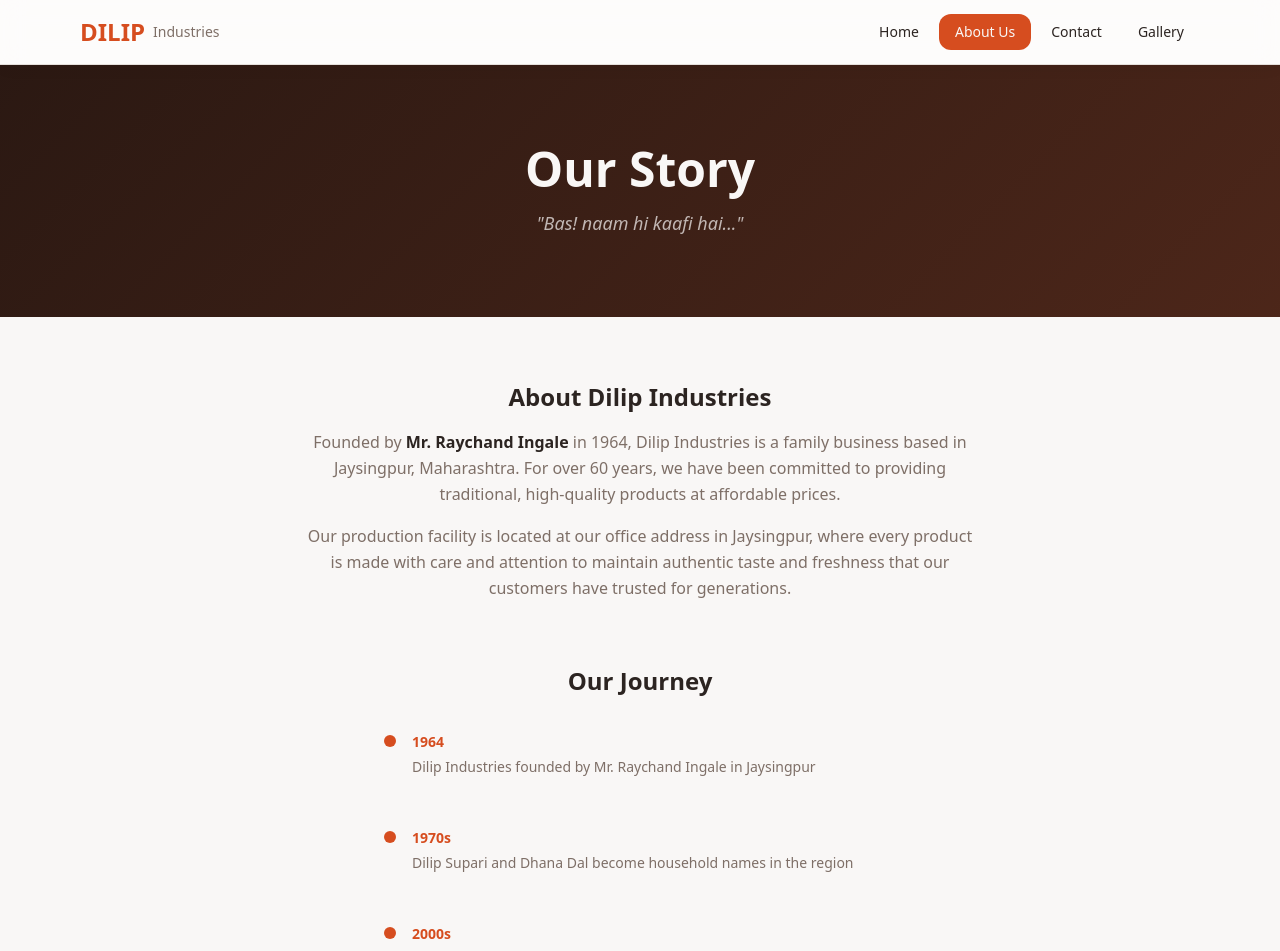
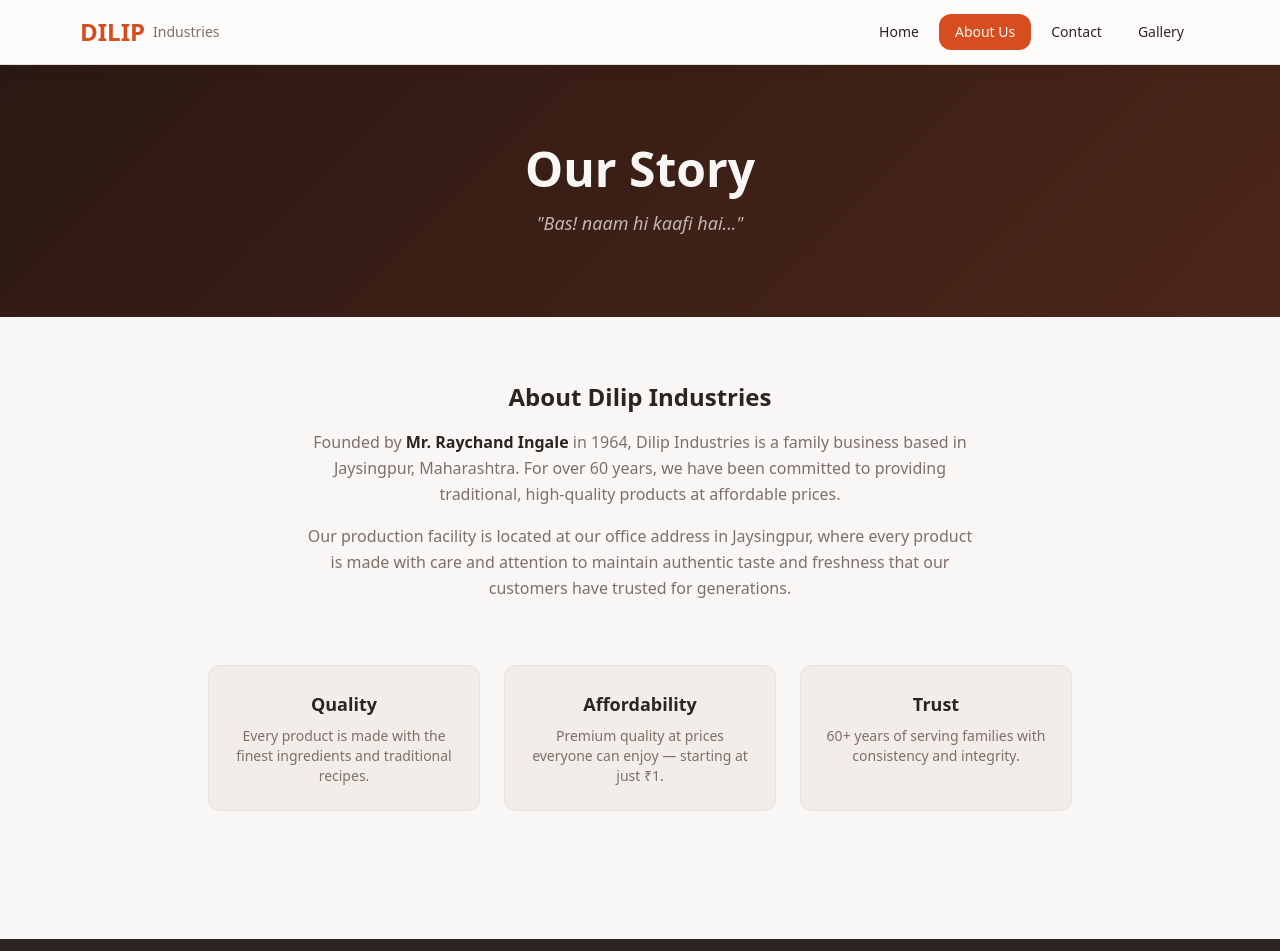
Before and after one commit to dmw14/Dilip-Webpage, a React (Vite) app: page /about in a window 1280 px wide. Shown: the top 951 px of the page. Built offline with nearby package versions, Linux system fonts and the light colour scheme.

Commit message:
updated journey

```diff
--- a/src/pages/About.tsx
+++ b/src/pages/About.tsx
@@ -37,26 +37,6 @@ const About = () => {
           </div>
         </ScrollReveal>
 
-        {/* Timeline */}
-        <ScrollReveal>
-          <h2 className="text-2xl font-bold text-foreground text-center mb-8">Our Journey</h2>
-          <div className="space-y-6 max-w-lg mx-auto">
-            {milestones.map((m, i) => (
-              <ScrollReveal key={i} delay={i * 0.1}>
-                <div className="flex gap-4 items-start">
-                  <div className="flex flex-col items-center">
-                    <div className="w-3 h-3 rounded-full bg-primary shrink-0 mt-1.5" />
-                    {i < milestones.length - 1 && <div className="w-0.5 h-full bg-border mt-1" />}
-                  </div>
-                  <div className="pb-6">
-                    <span className="text-sm font-bold text-primary">{m.year}</span>
-                    <p className="text-muted-foreground text-sm mt-1">{m.text}</p>
-                  </div>
-                </div>
-              </ScrollReveal>
-            ))}
-          </div>
-        </ScrollReveal>
 
         {/* Values */}
         <ScrollReveal>
```
